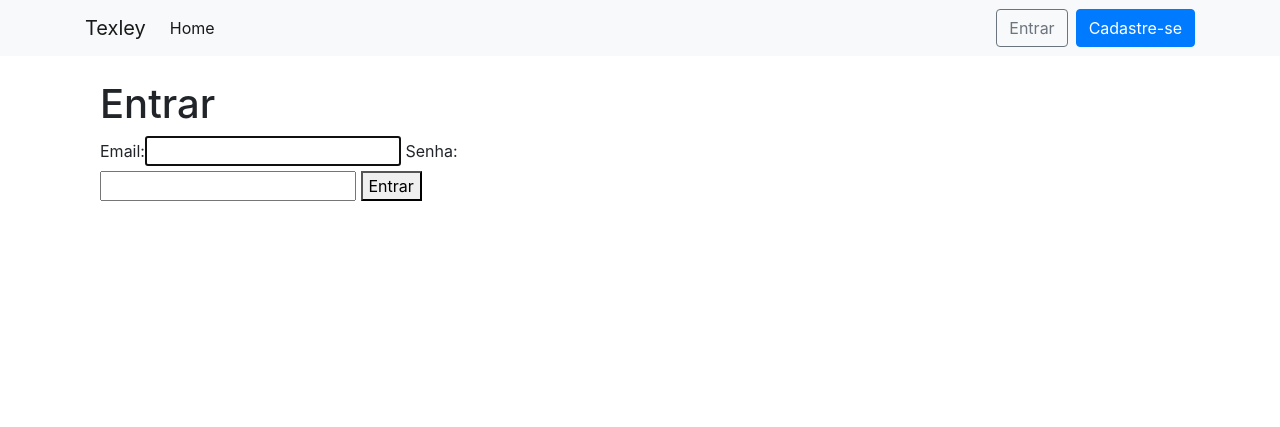
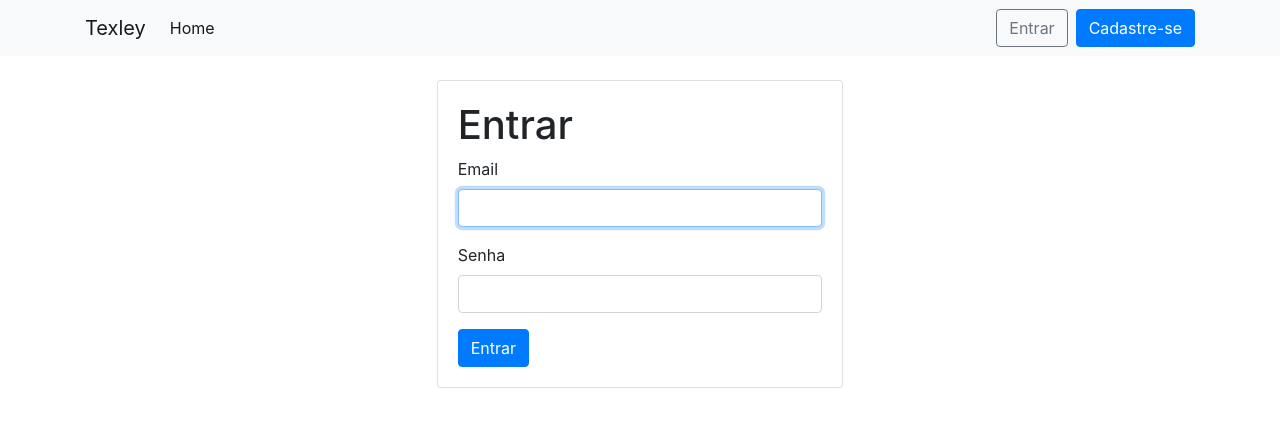
Before and after one commit to lfnd0/T_Fail, a Django app: page /usuarios/login/ in a window 1280 px wide. Shown: the top 427 px of the page. Run offline with Django 3.2, Linux system fonts and the light colour scheme; some libraries are stand-ins or nearby versions.

Commit message:
Atualização templates-registration :heavy_check__mark:

```diff
--- a/templates/registration/login.html
+++ b/templates/registration/login.html
@@ -1,17 +1,19 @@
 {% extends 'base.html' %}
-{% load bootstrap %}
+{% load crispy_forms_tags %}
+
 {% block title %}Entrar{% endblock %}
-
 {% block content %}
-<div class="container">
-    <div class="col-md-6">
-        <div class="configdiv">
-            <h1>Entrar</h1>
-            <form method="post">
-                {% csrf_token %}
-                {{ form|bootstrap }}
-                <button type="submit">Entrar</button>
-            </form>
+<div class="row justify-content-center">
+    <div class="col-4">
+        <div class="card">
+            <div class="card-body">
+                <h1>Entrar</h1>
+                <form method="post" novalidate>
+                    {% csrf_token %}
+                    {{ form|crispy }}
+                    <button type="submit" class="btn btn-primary">Entrar</button>
+                </form>
+            </div>
         </div>
     </div>
 </div>
```
Also changed, not shown: templates/registration/signup.html (+3 -5 lines), templates/registration/signup_form.html (+12 -10 lines).
